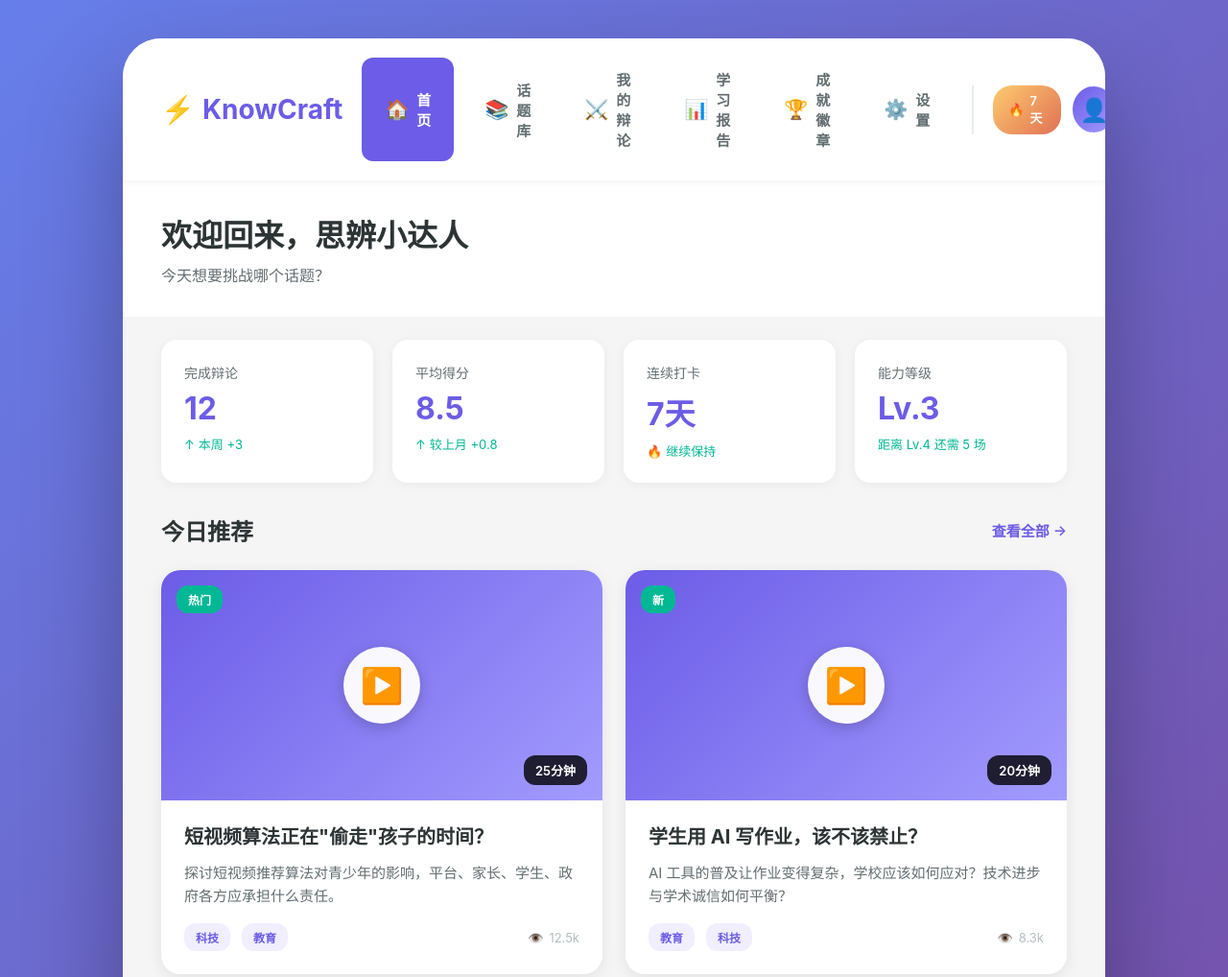
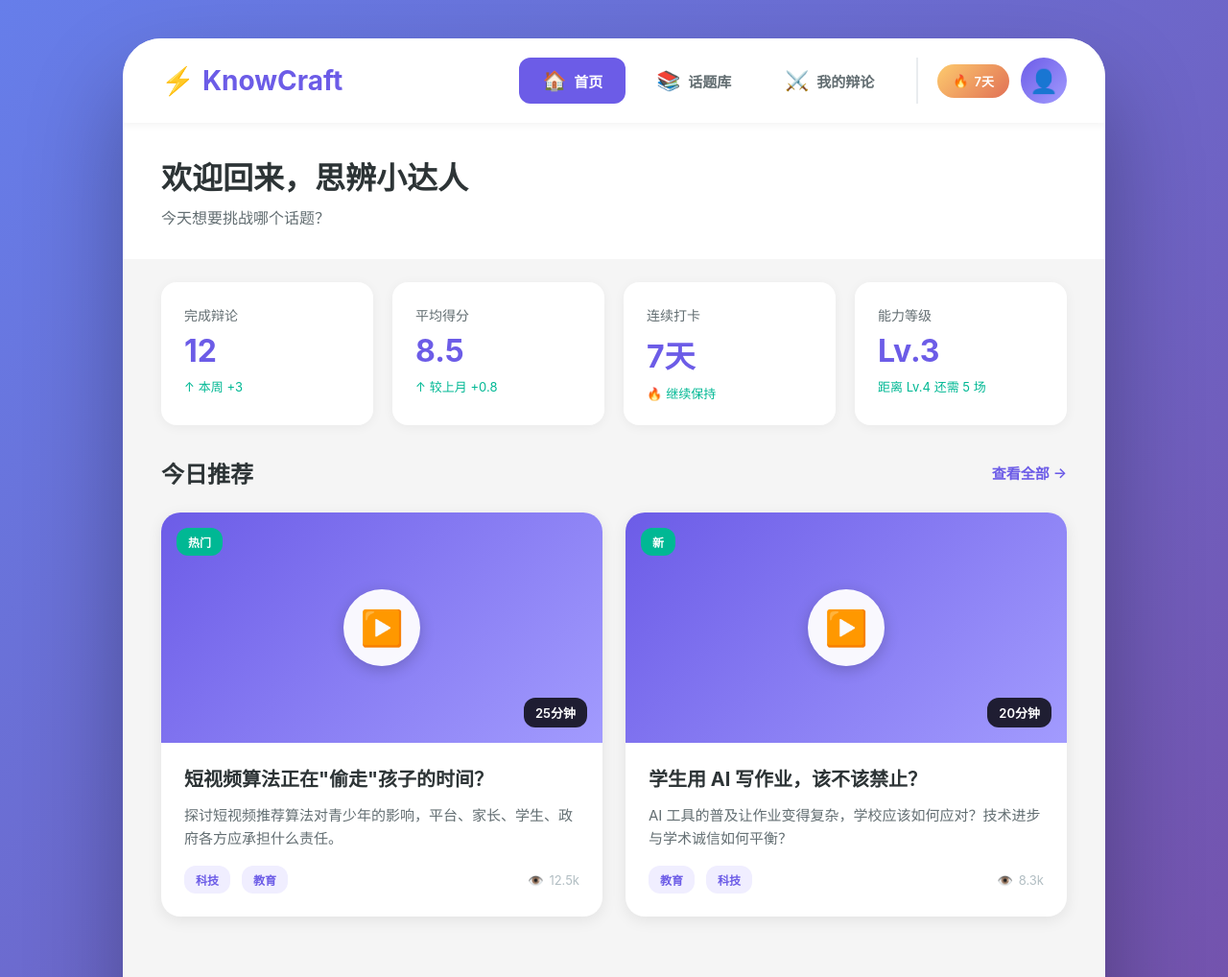
Before and after one commit to jiaoshoutu-ai/KnowCraft, a plain HTML site: page prototypes/ipad.html in a window 1280 px wide. Shown: the top 1018 px of the page at 96% size. Drawn offline with Linux system fonts and the light colour scheme.

Commit message:
fix: iPad prototype - unify navigation tabs to 3 items across all pages

```diff
--- a/prototypes/ipad.html
+++ b/prototypes/ipad.html
@@ -1285,18 +1285,6 @@
               <span class="nav-tab-icon">⚔️</span>
               <span>我的辩论</span>
             </div>
-            <div class="nav-tab">
-              <span class="nav-tab-icon">📊</span>
-              <span>学习报告</span>
-            </div>
-            <div class="nav-tab">
-              <span class="nav-tab-icon">🏆</span>
-              <span>成就徽章</span>
-            </div>
-            <div class="nav-tab">
-              <span class="nav-tab-icon">⚙️</span>
-              <span>设置</span>
-            </div>
           </div>
           <div class="user-info">
             <div class="streak-badge">
@@ -1418,18 +1406,6 @@
             <div class="nav-tab">
               <span class="nav-tab-icon">⚔️</span>
               <span>我的辩论</span>
-            </div>
-            <div class="nav-tab">
-              <span class="nav-tab-icon">📊</span>
-              <span>学习报告</span>
-            </div>
-            <div class="nav-tab">
-              <span class="nav-tab-icon">🏆</span>
-              <span>成就徽章</span>
-            </div>
-            <div class="nav-tab">
-              <span class="nav-tab-icon">⚙️</span>
-              <span>设置</span>
             </div>
           </div>
           <div class="user-info">
```
